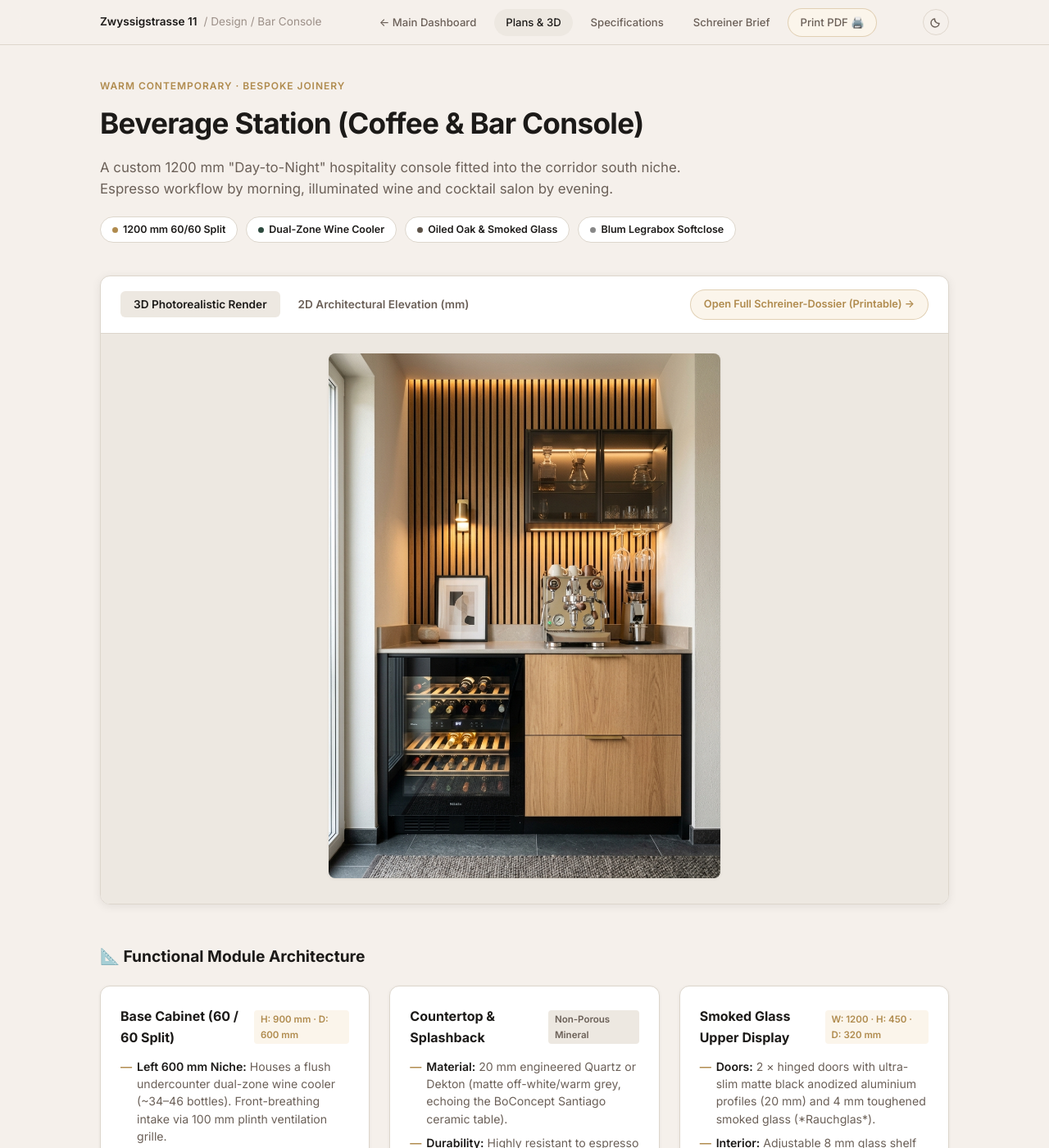
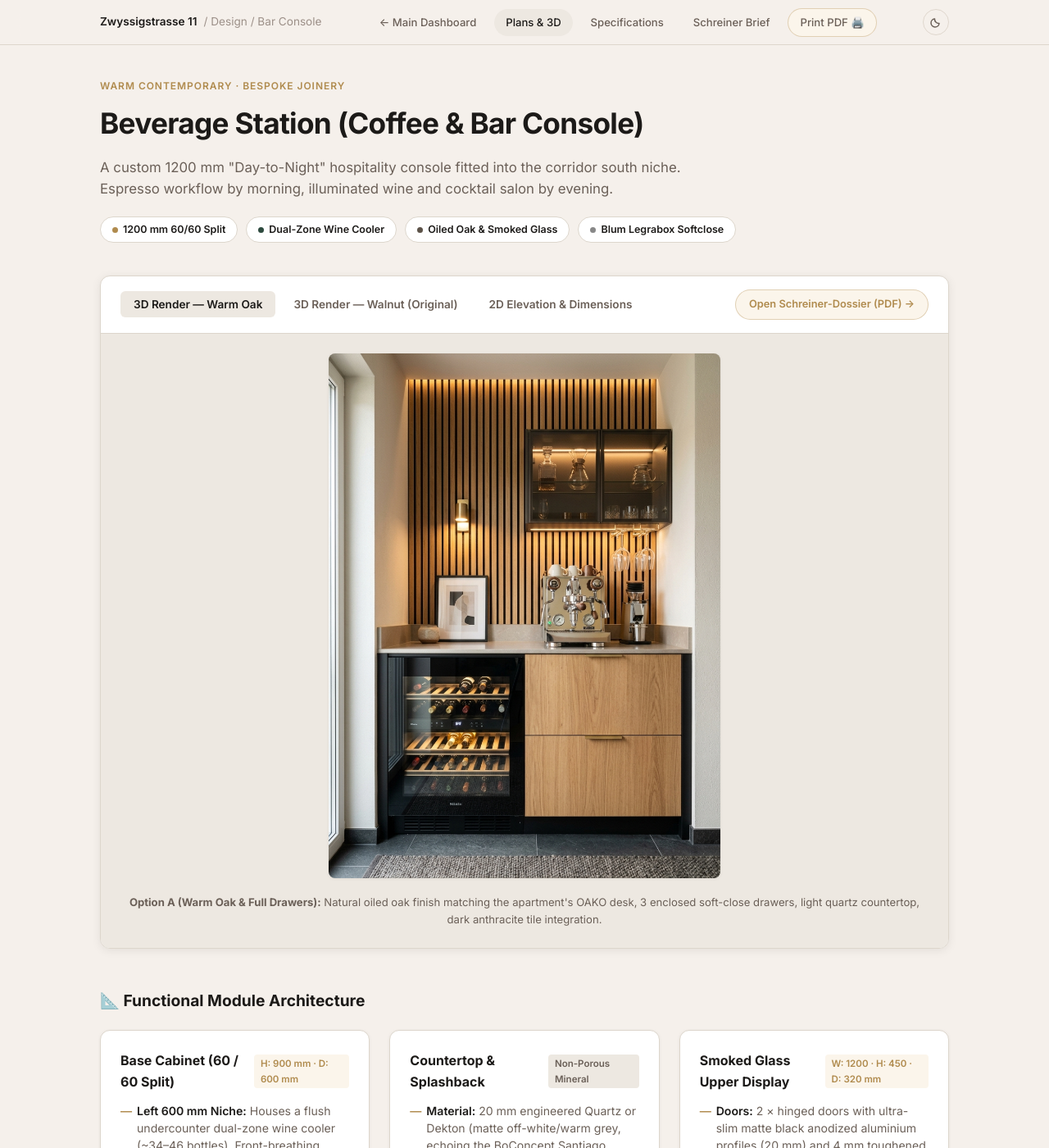
Before and after one commit to sunmeetsingh/sunmeetsingh.github.io, a Jekyll site: the page built from design/bar/index.html, in a window 1280 px wide and 1400 px high. Shown: the whole window at 82% size. Built offline with Jekyll 4.4.1, drawn with Linux system fonts in a browser that asks for light colours.

Commit message:
Add both Warm Oak and American Walnut renders to bar console page and printable dossier

```diff
--- a/design/bar/index.html
+++ b/design/bar/index.html
@@ -383,17 +383,24 @@
     <div id="visuals" class="view-card">
       <div class="view-card-header">
         <div class="view-tabs">
-          <button class="view-tab active" onclick="switchView('render', this)">3D Photorealistic Render</button>
-          <button class="view-tab" onclick="switchView('elevation', this)">2D Architectural Elevation (mm)</button>
+          <button class="view-tab active" onclick="switchView('render-oak', this)">3D Render — Warm Oak</button>
+          <button class="view-tab" onclick="switchView('render-walnut', this)">3D Render — Walnut (Original)</button>
+          <button class="view-tab" onclick="switchView('elevation', this)">2D Elevation &amp; Dimensions</button>
         </div>
-        <a href="dossier.html" target="_blank" class="dossier-btn">Open Full Schreiner-Dossier (Printable) →</a>
+        <a href="dossier.html" target="_blank" class="dossier-btn">Open Schreiner-Dossier (PDF) →</a>
       </div>
       <div class="view-content">
-        <div id="panel-render" class="view-panel active">
-          <img src="render.jpg" alt="3D Photorealistic Render of Beverage Station" style="max-height: 640px;">
+        <div id="panel-render-oak" class="view-panel active">
+          <img src="render_oak.jpg" alt="Warm Oak 3D Render" style="max-height: 640px;">
+          <p style="margin-top: 12px; font-size: 0.82rem; color: var(--text-2);"><strong>Option A (Warm Oak &amp; Full Drawers):</strong> Natural oiled oak finish matching the apartment's OAKO desk, 3 enclosed soft-close drawers, light quartz countertop, dark anthracite tile integration.</p>
+        </div>
+        <div id="panel-render-walnut" class="view-panel">
+          <img src="render_walnut.jpg" alt="Walnut Original Concept Render" style="max-height: 640px;">
+          <p style="margin-top: 12px; font-size: 0.82rem; color: var(--text-2);"><strong>Option B (American Walnut &amp; Open Shelf):</strong> Rich walnut grain, 2 top drawers with an open display niche below for artisan tea/coffee tins, warm champagne-gold machine accents.</p>
         </div>
         <div id="panel-elevation" class="view-panel">
           <img src="elevation.svg" alt="Architectural Elevation Drawing" style="background: #ffffff; padding: 16px; border-radius: 8px; width: 100%; max-width: 950px;">
+          <p style="margin-top: 12px; font-size: 0.82rem; color: var(--text-2);"><strong>Technical Elevation:</strong> 1200 mm width, 600/600 mm split, 900 mm working height, 580 mm machine clearance, 100 mm ventilated plinth.</p>
         </div>
       </div>
     </div>
```
Also changed, not shown: design/bar/dossier.html (+9 -2 lines), design/bar/render_oak.jpg (added), design/bar/render_walnut.jpg (added).
